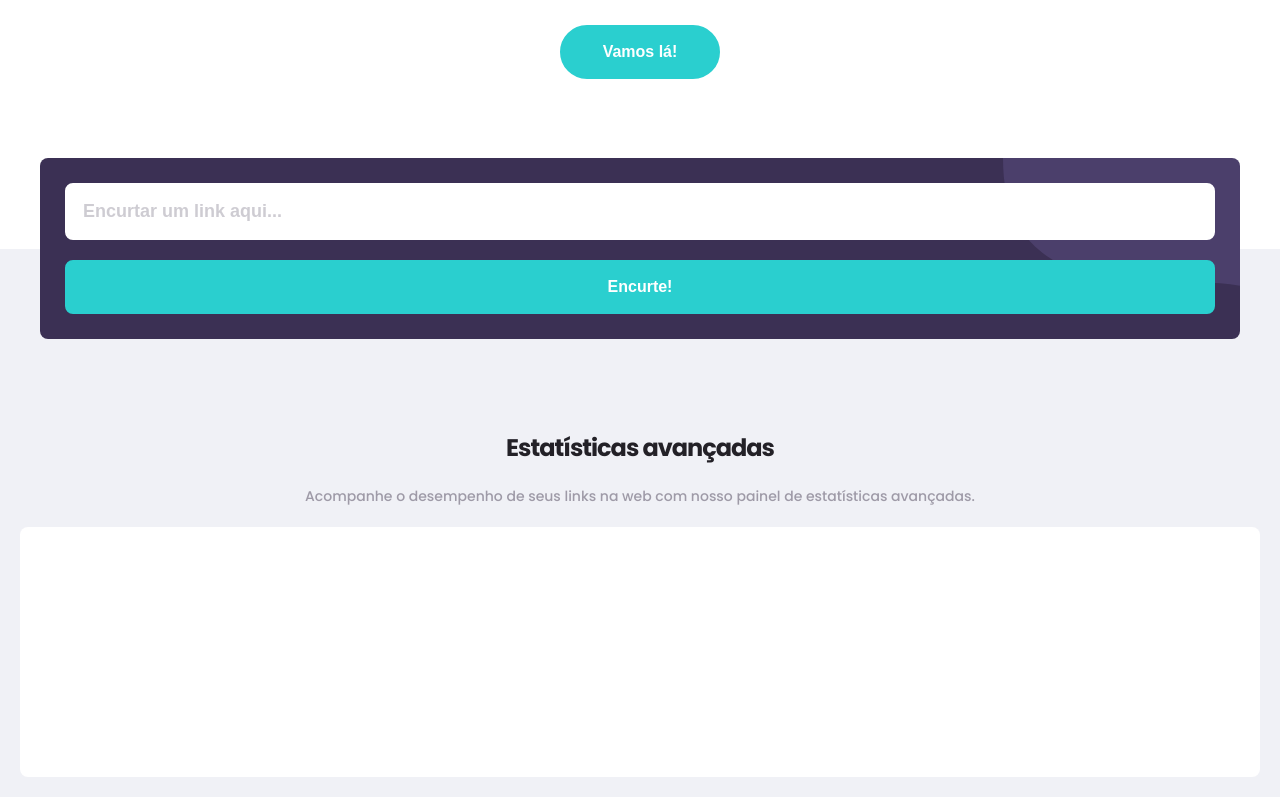
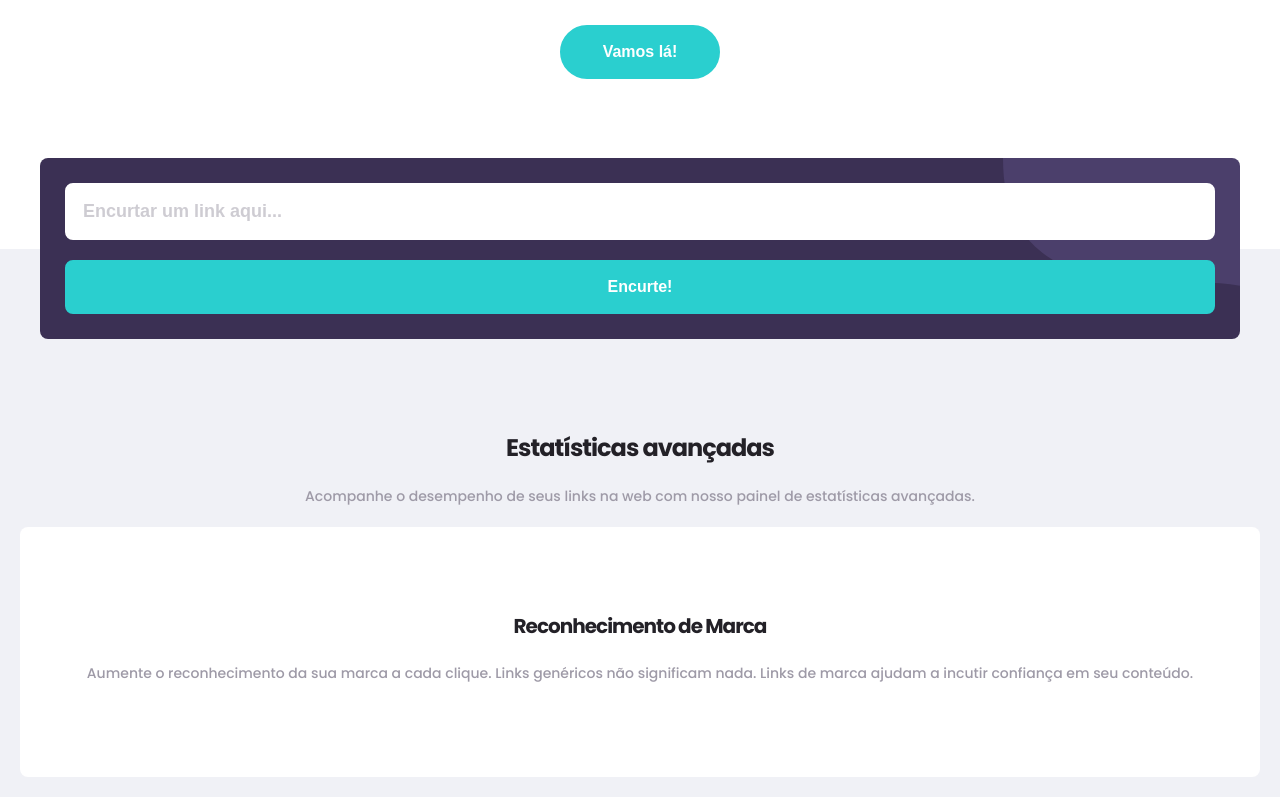
Before and after one commit to Salv-Dev/shortly, a React (Create React App) app: page / in a window 1280 px wide. Shown: the part 491-1288 px from the top of the page. Built offline with nearby package versions, Linux system fonts and the light colour scheme.

Commit message:
estiliza o titulo e a descrição do componente Card

```diff
--- a/src/components/atoms/Card/styles.ts
+++ b/src/components/atoms/Card/styles.ts
@@ -3,13 +3,32 @@ import styled from 'styled-components';
 export const Container = styled.div`
     display: flex;
     flex-direction: column;
+    justify-content: center;
     height: 250px;
     background-color: ${props => props.theme.palette.common.white};
     border-radius: ${props => props.theme.borderRadius};
 `;
 
-export const WrapperTitle = styled.div``;
+export const WrapperTitle = styled.div`
+    display: flex;
+    flex-direction: column;
+    gap: 20px;
+    margin: 20px;
+`;
 
-export const Title = styled.h3``;
+export const Title = styled.h3`
+    font-size: 20px;
+    font-weight: bold;
+    letter-spacing: -1px;
+    line-height: 2rem;
+    color: ${props => props.theme.palette.primary.light.main};
+    text-align: center;
+`;
 
-export const Desc = styled.p``;
+export const Desc = styled.p`
+    font-size: 14px;
+    color: ${props => props.theme.palette.primary.light.text};
+    text-align: center;
+    line-height: 1.4rem;
+    margin-bottom: 10px;
+`;
--- a/src/components/organisms/AdvancedStatistics/index.tsx
+++ b/src/components/organisms/AdvancedStatistics/index.tsx
@@ -11,7 +11,10 @@ const AdvancedStatistics: React.FC = () => {
             <Title>Estatísticas avançadas</Title>
             <Desc>Acompanhe o desempenho de seus links na web com nosso painel de estatísticas avançadas.</Desc>
           </WrapperTitle>
-          <Card />
+          <Card
+            title="Reconhecimento de Marca"
+            desc="Aumente o reconhecimento da sua marca a cada clique. Links genéricos não significam nada. Links de marca ajudam a incutir confiança em seu conteúdo."
+          />
       </Container>
   );
 }
```
